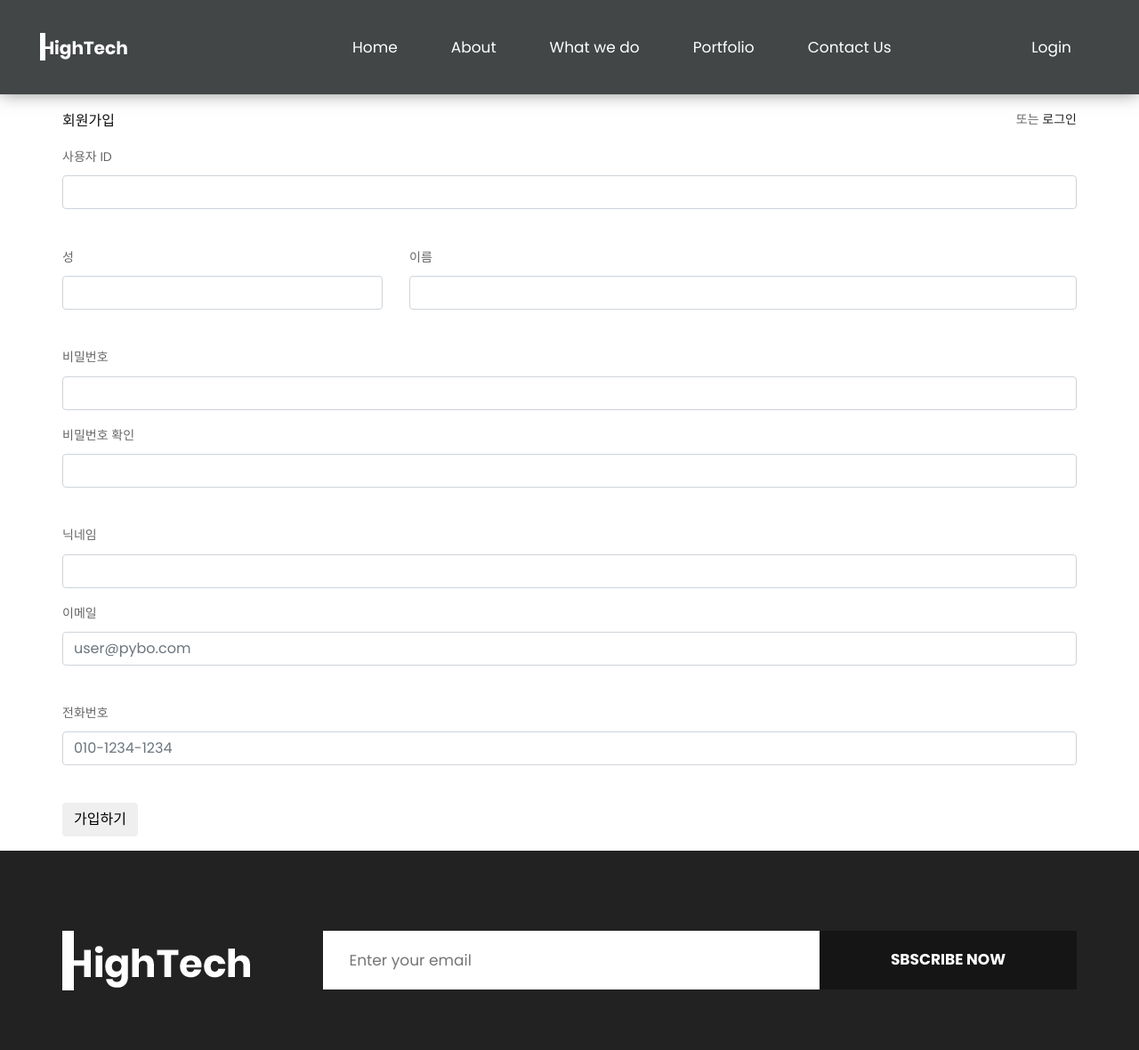
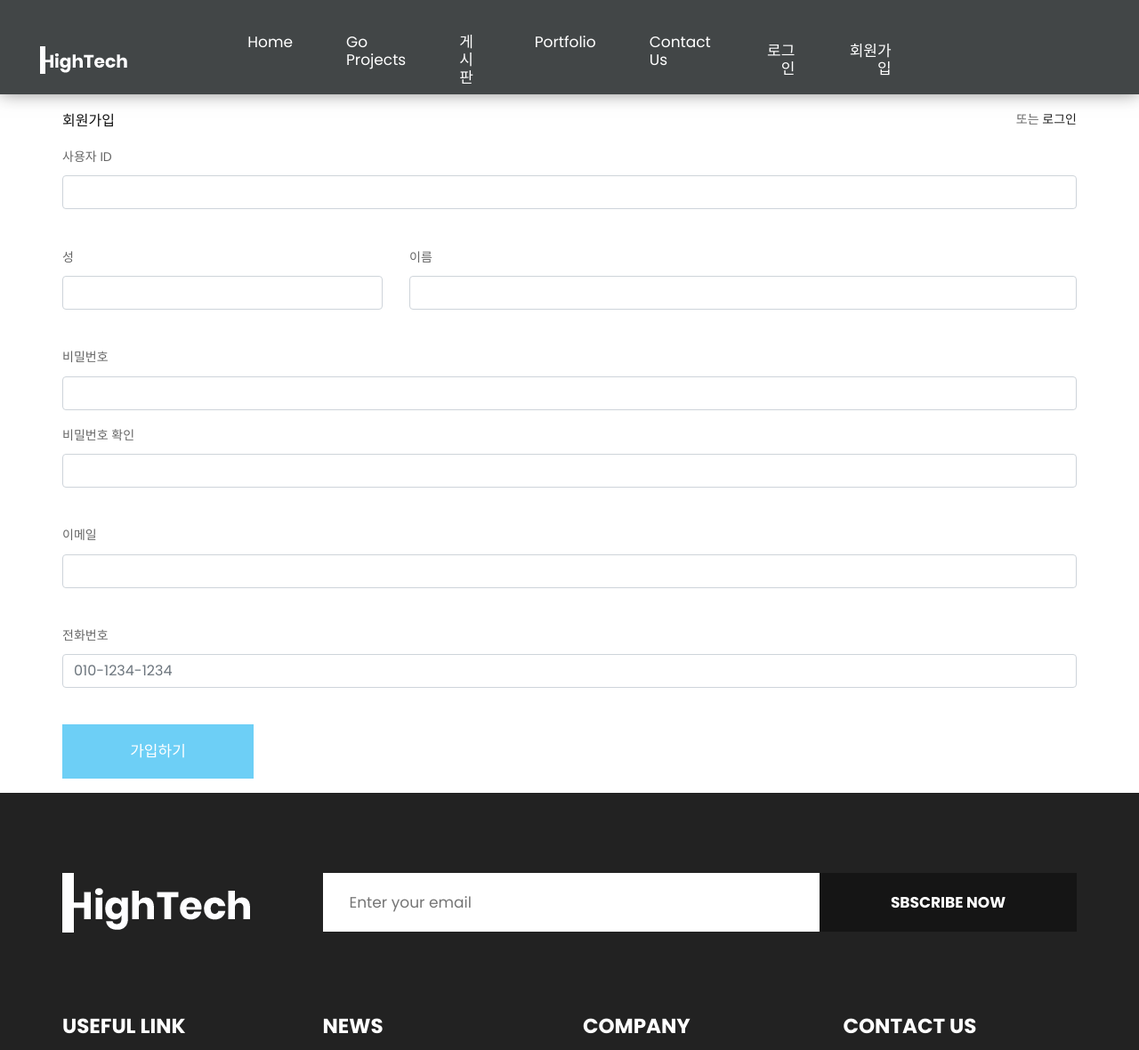
Before and after one commit to Darkget1/machin_learning, a Django app: page /common/signup/ in a window 1280 px wide. Shown: the top 1180 px of the page at 89% size. Run offline with Django 4.2, Linux system fonts and the light colour scheme; some libraries are stand-ins or nearby versions.

Commit message:
게시판 빌드중

```diff
--- a/mysite/common/forms.py
+++ b/mysite/common/forms.py
@@ -8,7 +8,7 @@
     tel = forms.CharField(label='연락처')
     first_name = forms.CharField(label='성')
     last_name = forms.CharField(label='이름')
-    gender = forms.CharField(label='성별')
+
 
 
 
--- a/mysite/common/views.py
+++ b/mysite/common/views.py
@@ -20,7 +20,7 @@
             user = authenticate(username=username, password=raw_password)
             form.create_date = timezone.now()
             login(request, user)
-            return redirect('common:profile')
+            return redirect('index')
     else:
         form = UserForm()
     return render(request, 'common/signup.html', {'form': form})
--- a/mysite/posting/urls.py
+++ b/mysite/posting/urls.py
@@ -12,20 +12,10 @@
     path('posting/modify/<int:posting_id>/', posting_views.posting_modify, name='posting_modify'),
     path('posting/delete/<int:posting_id>/', posting_views.posting_delete, name='posting_delete'),
 
-    # # article_views.py
-    # path('posting/create/', article_views.posting_create, name='posting_create'),
-    # path('posting/modify/<int:posting_id>/', article_views.posting_modify, name='posting_modify'),
-    # path('posting/delete/<int:posting_id>/', article_views.posting_delete, name='posting_delete'),
 
-# articleComment_views.py
     path('comment/create/posting/<int:posting_id>/', comment_views.comment_create_posting, name='comment_create_posting'),
     path('comment/modify/posting/<int:comment_id>/', comment_views.comment_modify_posting, name='comment_modify_posting'),
     path('comment/delete/posting/<int:comment_id>/', comment_views.comment_delete_posting, name='comment_delete_posting'),
-    # path('comment/create/article/<int:article_id>/', comment_views.comment_create_article, name='comment_create_article'),
-    # path('comment/modify/article/<int:comment_id>/', comment_views.comment_modify_article, name='comment_modify_article'),
-    # path('comment/delete/article/<int:comment_id>/', comment_views.comment_delete_article, name='comment_delete_article'),
+    path('vote/posting/<int:posting_id>/', vote_views.vote_posting, name='vote_posting'),
 
-    # vote_views.py
-    path('vote/posting/<int:posting_id>/', vote_views.vote_posting, name='vote_posting'),
-    # path('vote/article/<int:article_id>/', vote_views.vote_article, name='vote_article'),
 ]
--- a/mysite/posting/views/posting_views.py
+++ b/mysite/posting/views/posting_views.py
@@ -16,7 +16,7 @@
             posting.author = request.user
             posting.create_date = timezone.now()
             posting.save()
-            return redirect('posting:main')
+            return redirect('posting:index')
     else:
         form = PostingForm()
     context = {'form': form}
@@ -47,4 +47,4 @@
         messages.error(request, '삭제권한이 없습니다')
         return redirect('posting:detail', posting_id=posting.id)
     posting.delete()
-    return redirect('posting:main')
+    return redirect('posting:index')
--- a/mysite/templates/common/signup.html
+++ b/mysite/templates/common/signup.html
@@ -58,19 +58,13 @@
             </div>
             <br/>
 
-            <!-- 닉네임 -->
-            <div class="form-group">
-                <label for="nickname">닉네임</label>
-                <input type="text" class="form-control" name="nickname" id="nickname"
-                       value="{{ form.nickname.value|default_if_none:'' }}">
-            </div>
 
 
             <!-- 이메일 -->
             <div class="form-group">
                 <label for="email">이메일</label>
                 <input type="text" class="form-control" name="email" id="email"
-                       placeholder="user@pybo.com"
+                       placeholder=""
                        value="{{ form.email.value|default_if_none:'' }}">
             </div>
             <br/>
@@ -82,8 +76,7 @@
                        value="{{ form.tel.value|default_if_none:'' }}">
             </div>
             <br/>
-
-            <button type="submit" class="btn custom-btn aos-init aos-animate bg-color rounded">가입하기</button>
+            <button type="submit" class="read_more">가입하기</button>
         </form>
     </div>
 {% endblock %}
--- a/mysite/templates/navbar.html
+++ b/mysite/templates/navbar.html
@@ -21,13 +21,13 @@
                         <div class="collapse navbar-collapse" id="navbarsExample04">
                             <ul class="navbar-nav mr-auto">
                                 <li class="nav-item active">
-                                    <a class="nav-link" href="index.html">Home</a>
+                                    <a class="nav-link" href="{% url 'index' %}">Home</a>
                                 </li>
                                 <li class="nav-item">
-                                    <a class="nav-link" href="about.html">About</a>
+                                    <a class="nav-link" href="about.html">Go Projects</a>
                                 </li>
                                 <li class="nav-item">
-                                    <a class="nav-link" href="we_do.html">What we do</a>
+                                    <a class="nav-link" href="{% url 'posting:index' %}">게시판</a>
                                 </li>
                                 <li class="nav-item">
                                     <a class="nav-link" href="portfolio.html">Portfolio </a>
@@ -37,16 +37,32 @@
                                 </li>
                             </ul>
                         </div>
+                        <div class="collapse navbar-collapse text-right" id="navbarsExample04">
+                            <ul class="navbar-nav mr-auto">
+                                {% if user.is_authenticated %}
+                                    <li class="nav-item active">
+                                        <a class="nav-link" href="{% url 'common:logout' %}">로그아웃</a>
+                                    </li>
+                                {% else %}
+                                    <li class="nav-item active">
+                                        <a class="nav-link" href="{% url 'common:login' %}">로그인</a>
+                                    </li>
+                                    <li class="nav-item">
+                                        <a class="nav-link" href="{% url 'common:signup' %}">회원가입</a>
+                                    </li>
+                                {% endif %}
+
+                            </ul>
+                        </div>
                     </nav>
                 </div>
-                <div class="col-md-2 d_none">
-                    <ul class="email text_align_right">
-                        <li><a href="{% url 'common:login' %}"> Login </a></li>
-                        <!--검색기능-->
-{#                        <li><a href="Javascript:void(0)"> <i class="fa fa-search" style="cursor: pointer;"#}
-{#                                                             aria-hidden="true"> </i></a></li>#}
-                    </ul>
-                </div>
+
+
+                <!--검색기능-->
+                {#                        <li><a href="Javascript:void(0)"> <i class="fa fa-search" style="cursor: pointer;"#}
+                {#                                                             aria-hidden="true"> </i></a></li>#}
+
+
             </div>
         </div>
     </div>
--- a/mysite/templates/posting/posting_list.html
+++ b/mysite/templates/posting/posting_list.html
@@ -118,7 +118,7 @@
     <!-- 페이징처리 끝 -->
 </div>
 
-<form id="searchForm" method="get" action="{% url 'posting:main' %}">
+<form id="searchForm" method="get" action="{% url 'posting:index' %}">
     <input type="hidden" id="kw" name="kw" value="{{ kw|default_if_none:'' }}">
     <input type="hidden" id="page" name="page" value="{{ page }}">
     <input type="hidden" id="so" name="so" value="{{ so }}">
```
Also changed, not shown: mysite/db.sqlite3.
